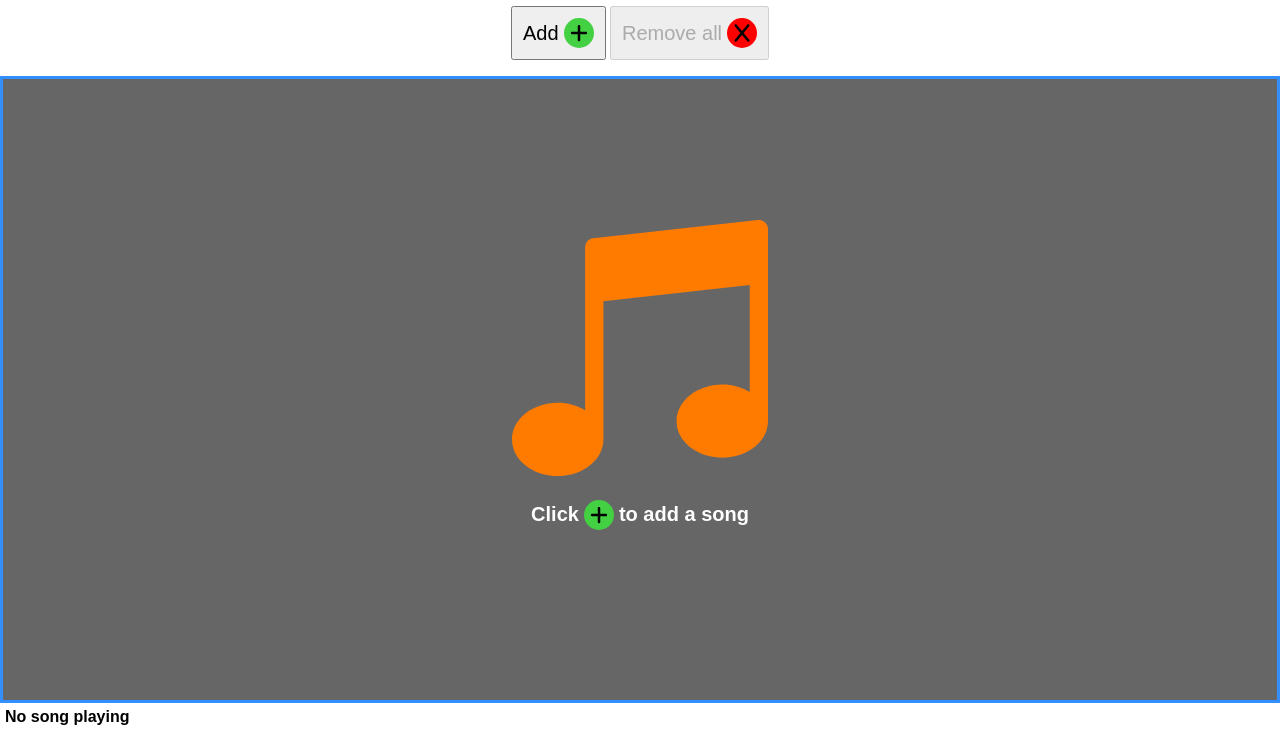
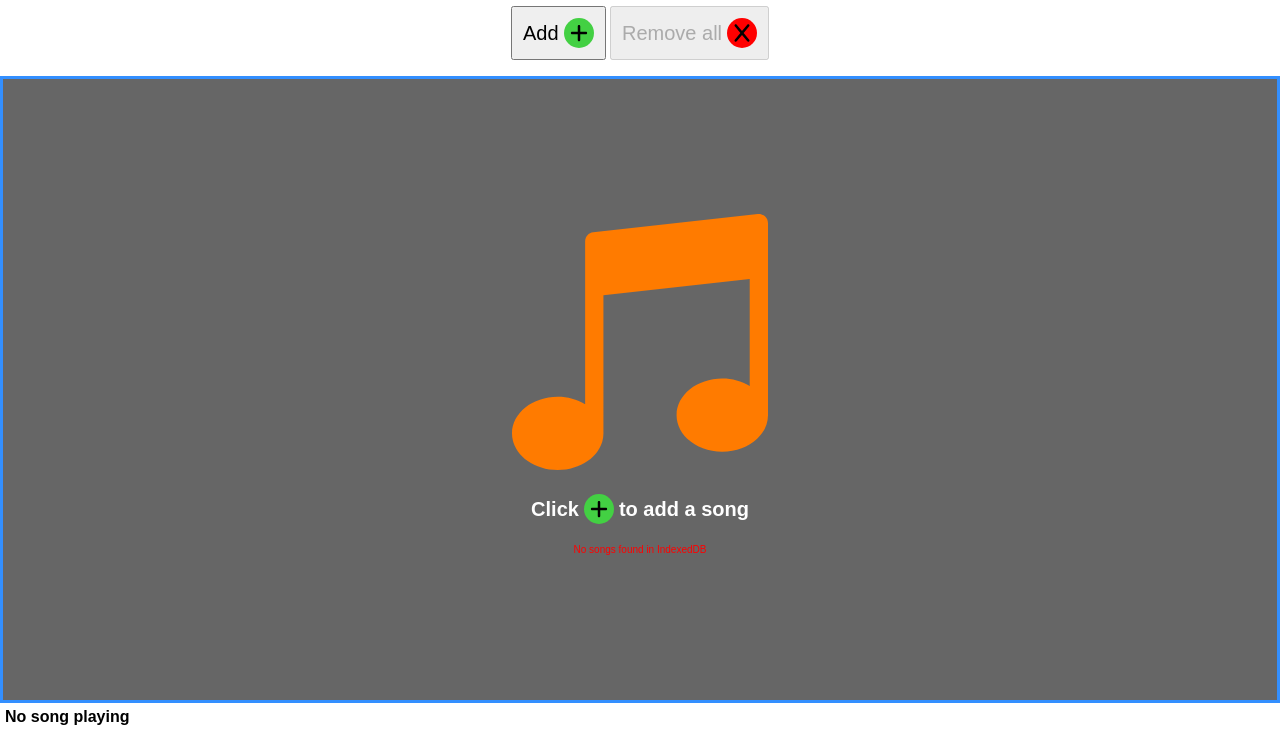
Before and after one commit to stelios333/stelios_music_player, a plain HTML site: page index.html in a window 1280 px wide. Shown: the part 69-800 px from the top of the page. Drawn offline with Linux system fonts and the light colour scheme.

Commit message:
added debug stuff

```diff
--- a/index.html
+++ b/index.html
@@ -163,6 +163,9 @@
                             to add a song
                         </span>
                     </h2>
+                    <div class="playlist-empty-reason align-center">
+
+                    </div>
                 </div>
             </div>
 
@@ -184,6 +187,7 @@
         const playerContainer = document.getElementById("playerContainer")
         const currentSongName = document.getElementById("currentSongName")
         const playerWrapper = document.getElementById("playerWrapper")
+        var debugMode = true
         var previousParent = null
         progressbar.style.height = getAbsoluteHeight(header) + "px"
 
@@ -315,7 +319,8 @@
         getAllSongsFromIndexedDB().then(async song_array => {
 
             if (song_array.length == 0) {
-                removeAllSongs()
+                // Trying to figure out why songs dissapear sometimes.
+                removeAllSongs("<span class='red'>No songs found in IndexedDB</span>")
                 loader.style.display = "none"
                 addBtn.disabled = false
             } else {
@@ -502,11 +507,14 @@
                 removeAllSongs()
             }
         }
-        function removeAllSongs() {
+        function removeAllSongs(reason=null) {
             if (getCurrentSongName() != null) {
                 stopCurrentSong()
             }
             playlistContainer.innerHTML = emptyPlaylistTemplate.innerHTML
+            if(reason != null && debugMode) {
+                playlistContainer.querySelector(".playlist-empty-reason").innerHTML = reason
+            }
             RemoveAllBtn.setAttribute("disabled", "")
             localStorage.setItem("song_order", "[]")
             removeAllSongsFromIndexedDB()
--- a/style.css
+++ b/style.css
@@ -235,6 +235,10 @@ button.x-btn {
     background-color: #232323;
 }
 
+.red {
+    color: red
+}
+
 .nopadding {
     padding: 0 !important;
 }
@@ -267,6 +271,10 @@ button.fadeable:disabled {
     align-items: center;
 }
 
+.playlist-empty-reason {
+    font-size: 10px;
+}
+
 #playerWrapper {
     height:100%;
     transition: height 0.5s;
```
